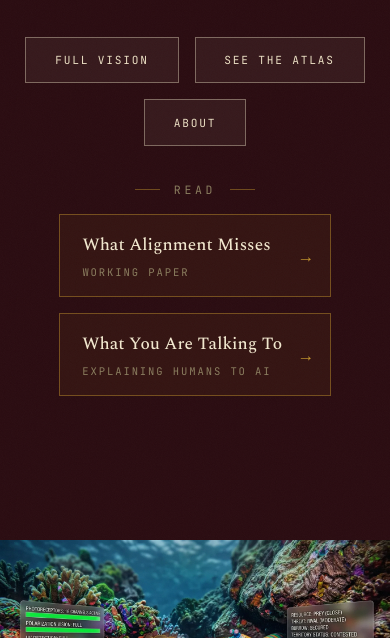
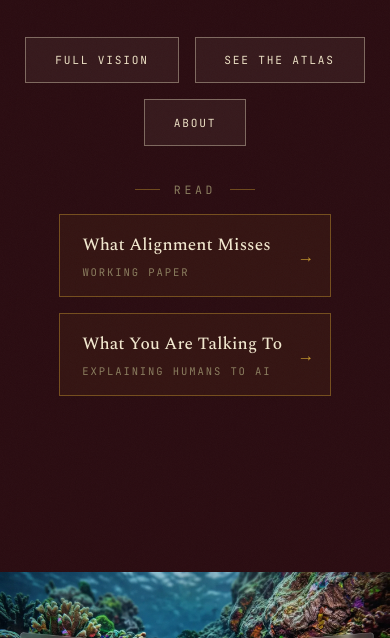
Before and after one commit to MaartenRischen/demismatch-cor, a plain HTML site: page 10truths/index.html in a window 390 px wide. Shown: the part 206-844 px from the top of the page. Drawn offline with nearby package versions, Linux system fonts and the light colour scheme.

Commit message:
10truths: add breathing room between hero CTAs/Reads and Introduction
Co-Authored-By: Claude Opus 4.7 (1M context) <noreply@anthropic.com>

```diff
--- a/10truths/index.html
+++ b/10truths/index.html
@@ -235,7 +235,7 @@
       display: flex;
       align-items: center;
       justify-content: center;
-      padding: 7rem 2rem 7rem;
+      padding: 7rem 2rem 11rem;
       text-align: center;
     }
 
@@ -1096,7 +1096,7 @@
       }
 
       .hero {
-        padding: 3rem 0.75rem 5rem;
+        padding: 3rem 0.75rem 7rem;
       }
 
       .site-title {
```
